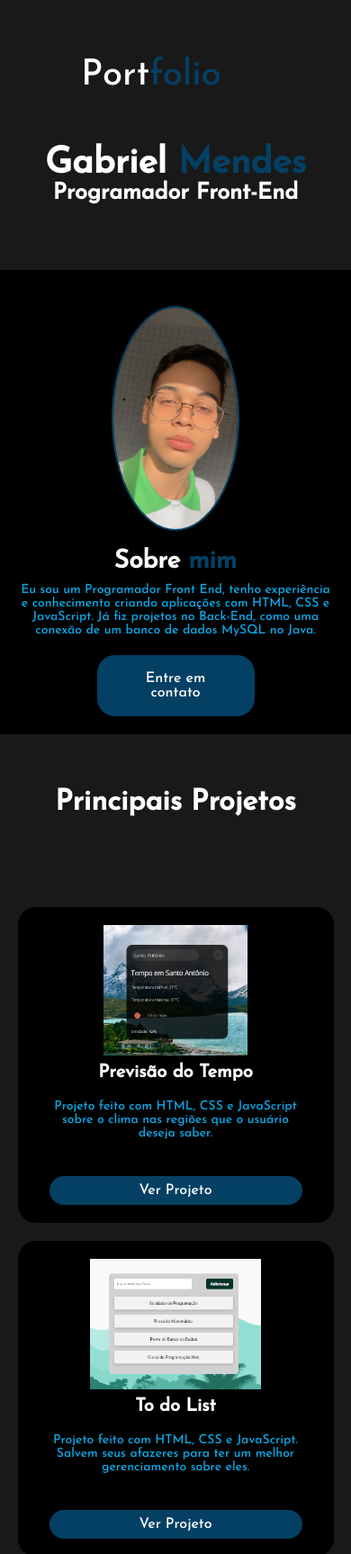
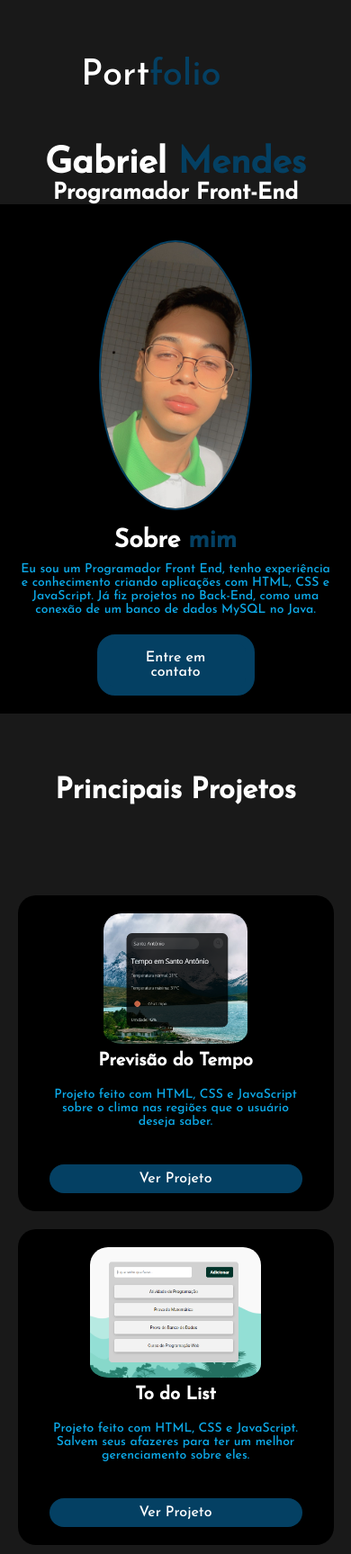
Before and after one commit to ProdigyCoderMendes/portfolio, a plain HTML site: page index.html in a window 390 px wide. Shown: the top 1727 px of the page at 90% size. Drawn offline with Linux system fonts and the light colour scheme.

Commit message:
Update style.css

```diff
--- a/style.css
+++ b/style.css
@@ -62,13 +62,6 @@ li:hover{
     color: white;
 }
 
-
-.meu-nome {
-    position: absolute;
-    top: 50%;
-    left: 7%;
-}
-
 #sobre img:hover{
     cursor: pointer;
     height: 450px;
@@ -77,8 +70,15 @@ li:hover{
 
 .card img:hover{
     cursor: pointer;
-    height: 120px;
+    height: 200px;
     transition: 0.5s;
+}
+
+
+.meu-nome {
+    position: absolute;
+    top: 50%;
+    left: 7%;
 }
 
 h1 {
@@ -155,7 +155,7 @@ section div a:hover {
 
 .card {
     background-color: #000000;
-    height: 365px;
+    height: 100%;
     width: 335px;
     border-radius: 20px;
     padding: 20px 35px;
@@ -163,7 +163,8 @@ section div a:hover {
 }
 
 .card img {
-    height: 100px;
+    border-radius: 20px;
+    height: 150px;
     padding-bottom: 5px;
 }
 
@@ -271,14 +272,15 @@ footer p {
         background-color: #191919; /* Adicione uma cor de fundo alternativa para dispositivos móveis */
         text-align: center;
         margin: auto;
+
     }
 
     #home{
-        max-height: 300px;
+        height: 100%;
     }
 
     #projetos-id h2{
-        margin-top: 40px;
+        margin-top: 50px;
     }
 
     .card-projetos{
@@ -320,17 +322,17 @@ footer p {
         align-items: center;
         justify-content: center;
         margin: 20px;
-        height: 250px;
-        max-height: 300px;
+        height: 300px;
+        max-height: 400px;
     }
 
     #sobre img:hover{
         cursor: pointer;
-        height: 300px;
+        height: 350px;
         transition: 0.5s;
     }
 
-     .card img{
+    .card img{
         height: 100px;
         max-height: 150px;
     }
```
